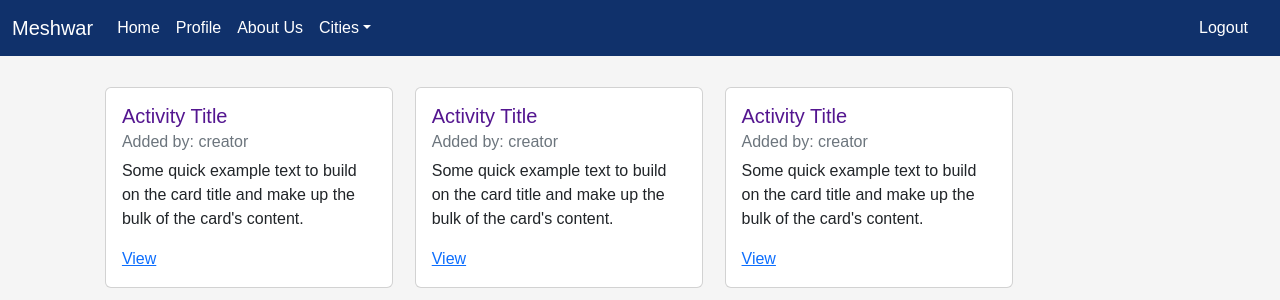
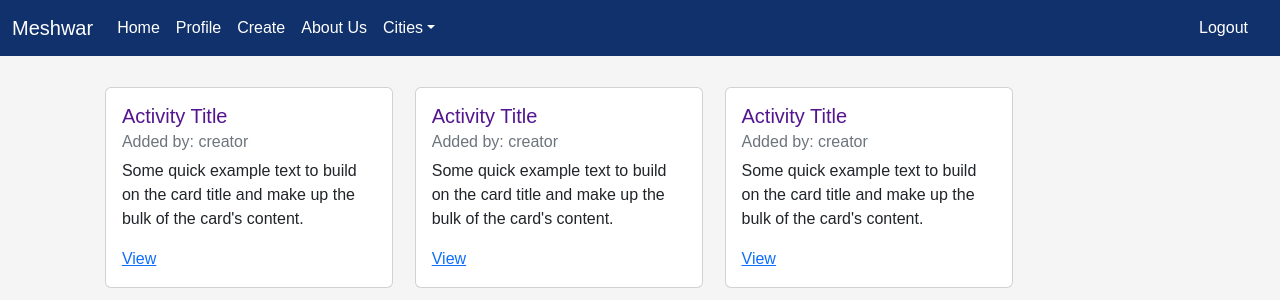
Before and after one commit to SaeedQatanani/meshwar, a Django app: template python_project/dashboard_app/templates/city_dashboard.html in a window 1280 px wide. Shown: the top 300 px of the page. Run offline with Django 3.2, Linux system fonts and the light colour scheme; the template is opened without the code that fills it, so the values that code supplies are empty.

Commit message:
added 'create' link to navbar

```diff
--- a/python_project/dashboard_app/templates/city_dashboard.html
+++ b/python_project/dashboard_app/templates/city_dashboard.html
@@ -73,6 +73,9 @@
                     </li>
                     <li class="nav-item">
                         <a class="nav-link" aria-current="page" href="/dashboard/profile/{{request.session.id}}/">Profile</a>
+                    </li>
+                    <li class="nav-item">
+                        <a class="nav-link" aria-current="page" href="/dashboard/new/">Create</a>
                     </li>
                     <li class="nav-item">
                         <a class="nav-link" href="/dashboard/about/">About Us</a>
```
Also changed, not shown: python_project/db.sqlite3.
